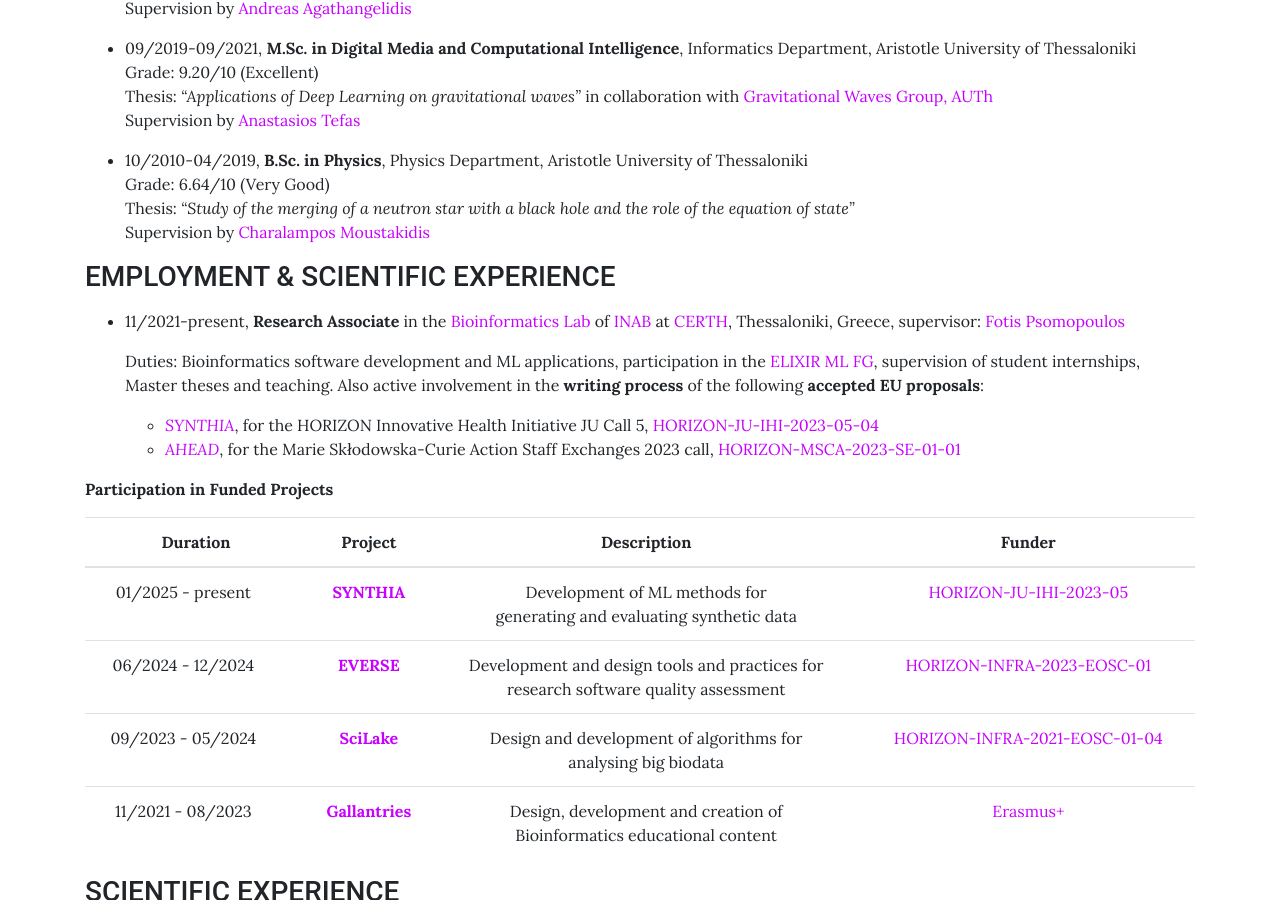
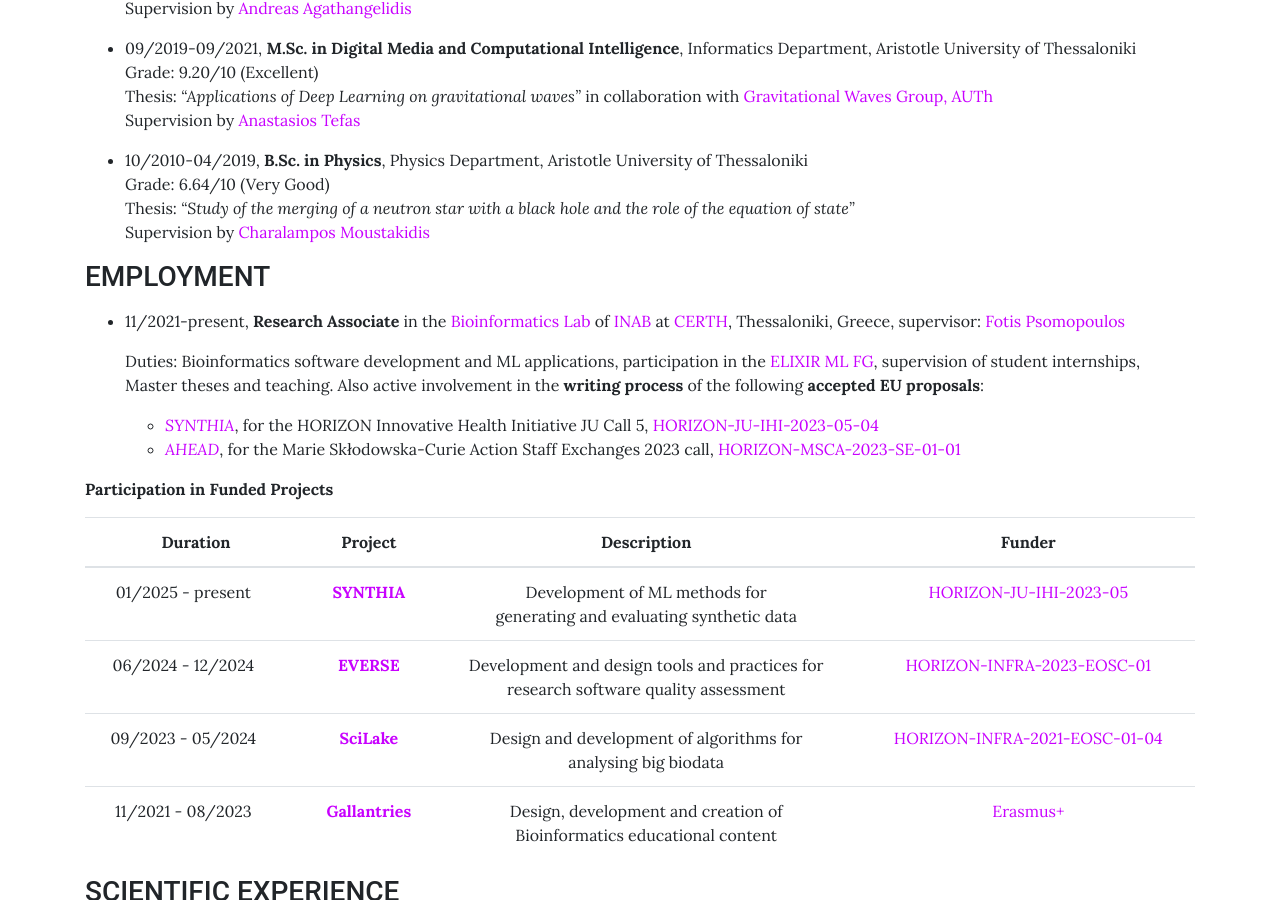
Before and after one commit to sfragkoul/sfragkoul.github.io, a Jekyll site: the page built from pages/CV.md, in a window 1280 px wide and 900 px high, scrolled down 426 px. Built offline with Jekyll 4.4.1, drawn with Linux system fonts in a browser that asks for light colours.

Commit message:
Update CV.md

```diff
--- a/pages/CV.md
+++ b/pages/CV.md
@@ -23,7 +23,7 @@
   Supervision by [Charalampos Moustakidis](https://scholar.google.com/citations?user=7qdKh78AAAAJ&hl=en)
 
 
-### EMPLOYMENT & SCIENTIFIC EXPERIENCE
+### EMPLOYMENT
 <p style="margin-bottom:15px"></p>
 
 - 11/2021-present,  **Research Associate** in the [Bioinformatics Lab](https://biodataanalysisgroup.github.io/) of [INAB](https://inab.certh.gr/) at [CERTH](https://www.certh.gr/root.en.aspx), Thessaloniki, Greece, supervisor: [Fotis Psomopoulos](https://scholar.google.gr/citations?user=Fp0LAqsAAAAJ&hl=en)
```
